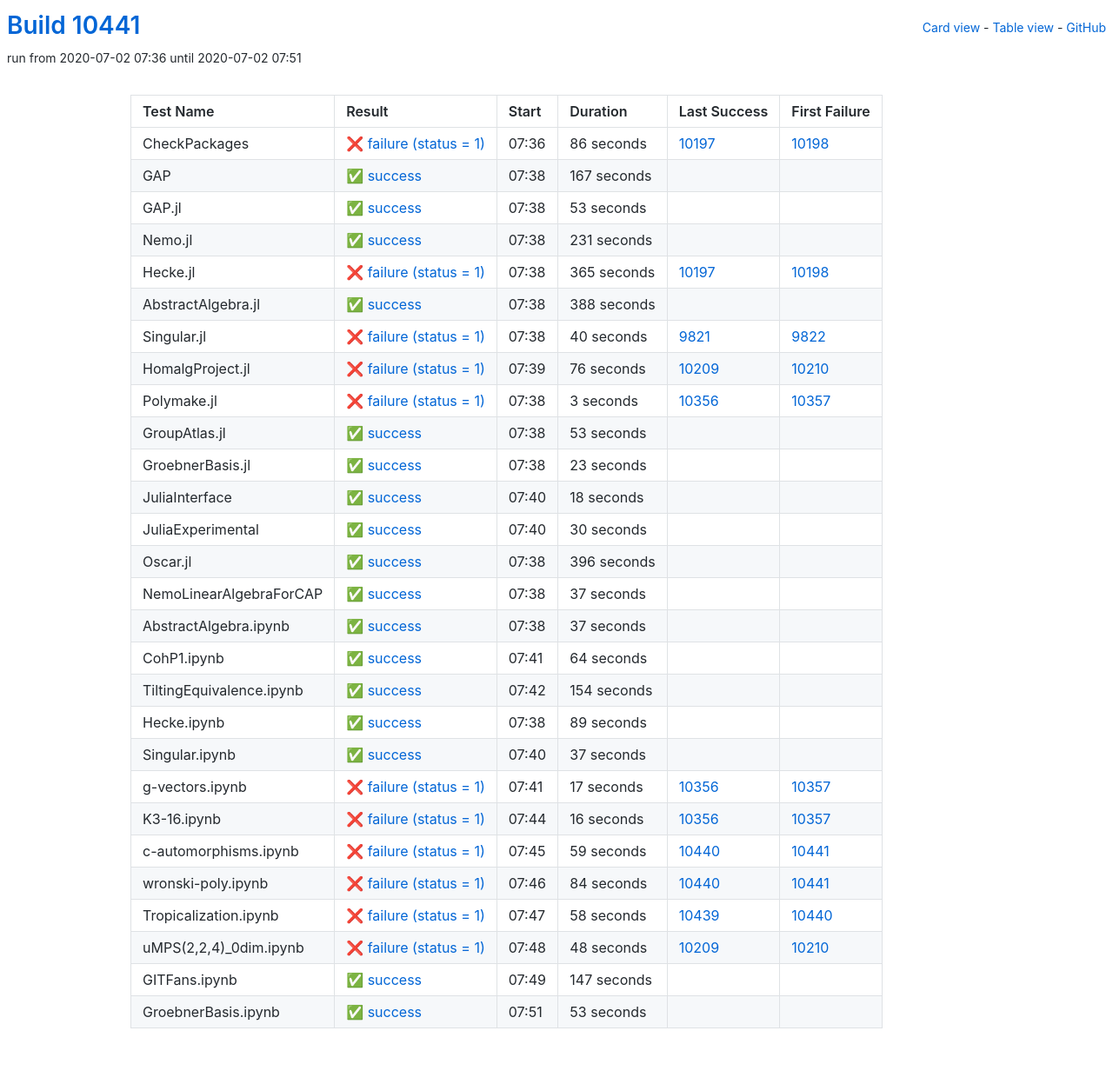
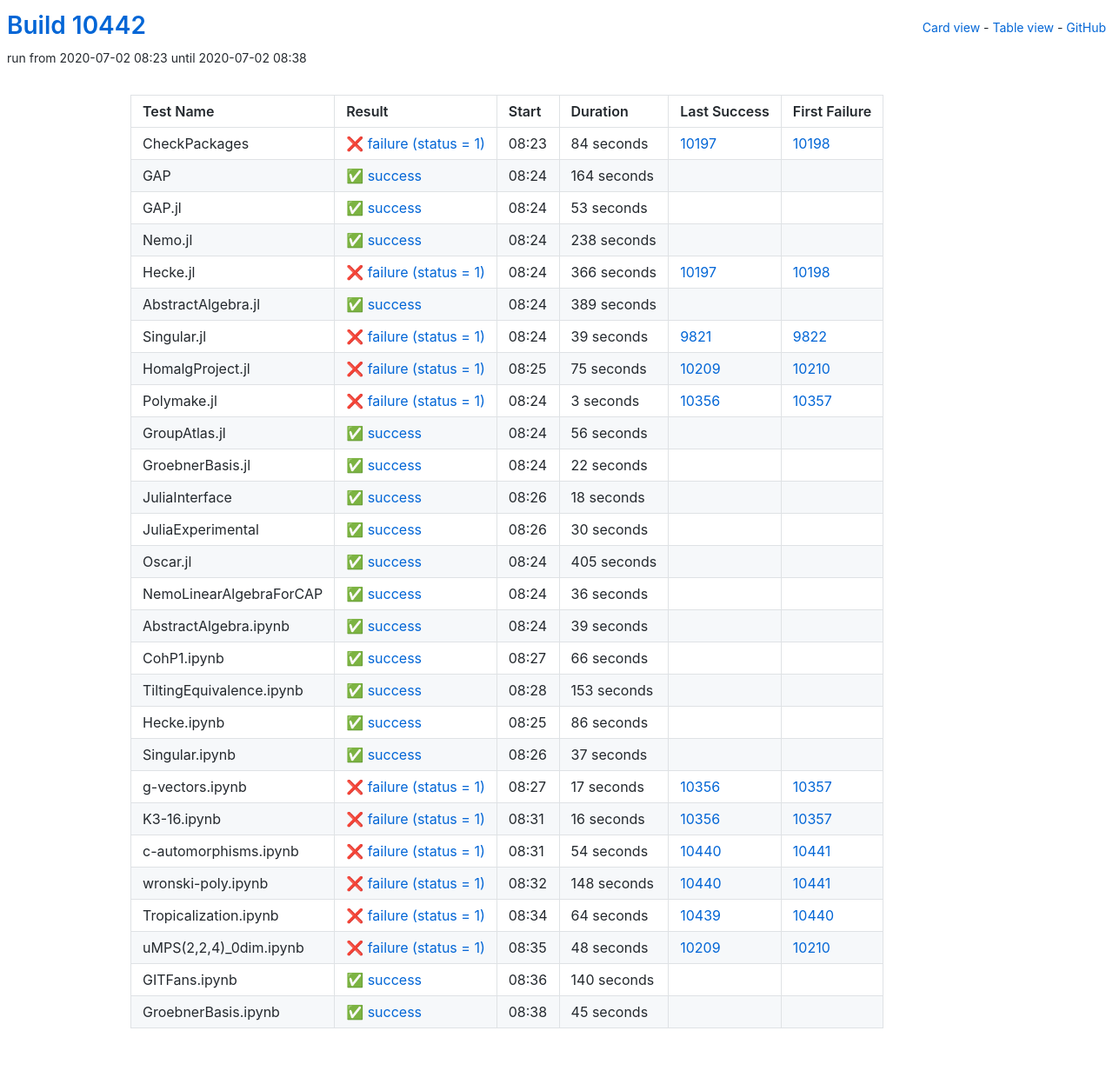
Before and after one commit to oscar-system/oscar-ci-status, a Jekyll site: the page built from table.html, in a window 1280 px wide. Shown: the whole page at 87% size. Built offline with Jekyll 4.4.1, drawn with Linux system fonts in a browser that asks for light colours.

Commit message:
Build #10442

```diff
--- a/_data/ci.yml
+++ b/_data/ci.yml
@@ -1,6 +1,6 @@
 ---
-build: 10441
-build_url: https://oscarci.mathematik.uni-kl.de/job/oscar/10441/
+build: 10442
+build_url: https://oscarci.mathematik.uni-kl.de/job/oscar/10442/
 job: oscar
 organization: oscar-system
 repo: oscar-ci-status
@@ -8,32 +8,32 @@
 tests:
 - name: CheckPackages
   id: checkpackages
-  log: https://oscarci.mathematik.uni-kl.de/job/oscar/10441/artifact/logs/build-10441/CheckPackages.log
-  start: 2020-07-02 07:36
+  log: https://oscarci.mathematik.uni-kl.de/job/oscar/10442/artifact/logs/build-10442/CheckPackages.log
+  start: 2020-07-02 08:23
   success: false
   exitcode: 1
   status: failure
-  duration: 86
+  duration: 84
   last_success: 10197
   last_success_url: https://oscarci.mathematik.uni-kl.de/job/oscar/10197/
   first_failure: 10198
   first_failure_url: https://oscarci.mathematik.uni-kl.de/job/oscar/10198/
 - name: GAP
   id: gap
-  log: https://oscarci.mathematik.uni-kl.de/job/oscar/10441/artifact/logs/build-10441/GAP.log
-  start: 2020-07-02 07:38
+  log: https://oscarci.mathematik.uni-kl.de/job/oscar/10442/artifact/logs/build-10442/GAP.log
+  start: 2020-07-02 08:24
   success: true
   exitcode: 0
   status: success
-  duration: 167
+  duration: 164
   last_success: false
   last_success_url:
   first_failure: false
   first_failure_url:
 - name: GAP.jl
   id: gap-jl
-  log: https://oscarci.mathematik.uni-kl.de/job/oscar/10441/artifact/logs/build-10441/GAP.jl.log
-  start: 2020-07-02 07:38
+  log: https://oscarci.mathematik.uni-kl.de/job/oscar/10442/artifact/logs/build-10442/GAP.jl.log
+  start: 2020-07-02 08:24
   success: true
   exitcode: 0
   status: success
@@ -44,68 +44,68 @@
   first_failure_url:
 - name: Nemo.jl
   id: nemo-jl
-  log: https://oscarci.mathematik.uni-kl.de/job/oscar/10441/artifact/logs/build-10441/Nemo.jl.log
-  start: 2020-07-02 07:38
+  log: https://oscarci.mathematik.uni-kl.de/job/oscar/10442/artifact/logs/build-10442/Nemo.jl.log
+  start: 2020-07-02 08:24
   success: true
   exitcode: 0
   status: success
-  duration: 231
+  duration: 238
   last_success: false
   last_success_url:
   first_failure: false
   first_failure_url:
 - name: Hecke.jl
   id: hecke-jl
-  log: https://oscarci.mathematik.uni-kl.de/job/oscar/10441/artifact/logs/build-10441/Hecke.jl.log
-  start: 2020-07-02 07:38
+  log: https://oscarci.mathematik.uni-kl.de/job/oscar/10442/artifact/logs/build-10442/Hecke.jl.log
+  start: 2020-07-02 08:24
   success: false
   exitcode: 1
   status: failure
-  duration: 365
+  duration: 366
   last_success: 10197
   last_success_url: https://oscarci.mathematik.uni-kl.de/job/oscar/10197/
   first_failure: 10198
   first_failure_url: https://oscarci.mathematik.uni-kl.de/job/oscar/10198/
 - name: AbstractAlgebra.jl
   id: abstractalgebra-jl
-  log: https://oscarci.mathematik.uni-kl.de/job/oscar/10441/artifact/logs/build-10441/AbstractAlgebra.jl.log
-  start: 2020-07-02 07:38
+  log: https://oscarci.mathematik.uni-kl.de/job/oscar/10442/artifact/logs/build-10442/AbstractAlgebra.jl.log
+  start: 2020-07-02 08:24
   success: true
   exitcode: 0
   status: success
-  duration: 388
+  duration: 389
   last_success: false
   last_success_url:
   first_failure: false
   first_failure_url:
 - name: Singular.jl
   id: singular-jl
-  log: https://oscarci.mathematik.uni-kl.de/job/oscar/10441/artifact/logs/build-10441/Singular.jl.log
-  start: 2020-07-02 07:38
+  log: https://oscarci.mathematik.uni-kl.de/job/oscar/10442/artifact/logs/build-10442/Singular.jl.log
+  start: 2020-07-02 08:24
   success: false
   exitcode: 1
   status: failure
-  duration: 40
+  duration: 39
   last_success: 9821
   last_success_url: https://oscarci.mathematik.uni-kl.de/job/oscar/9821/
   first_failure: 9822
   first_failure_url: https://oscarci.mathematik.uni-kl.de/job/oscar/9822/
 - name: HomalgProject.jl
   id: homalgproject-jl
-  log: https://oscarci.mathematik.uni-kl.de/job/oscar/10441/artifact/logs/build-10441/HomalgProject.jl.log
-  start: 2020-07-02 07:39
+  log: https://oscarci.mathematik.uni-kl.de/job/oscar/10442/artifact/logs/build-10442/HomalgProject.jl.log
+  start: 2020-07-02 08:25
   success: false
   exitcode: 1
   status: failure
-  duration: 76
+  duration: 75
   last_success: 10209
   last_success_url: https://oscarci.mathematik.uni-kl.de/job/oscar/10209/
   first_failure: 10210
   first_failure_url: https://oscarci.mathematik.uni-kl.de/job/oscar/10210/
 - name: Polymake.jl
   id: polymake-jl
-  log: https://oscarci.mathematik.uni-kl.de/job/oscar/10441/artifact/logs/build-10441/Polymake.jl.log
-  start: 2020-07-02 07:38
+  log: https://oscarci.mathematik.uni-kl.de/job/oscar/10442/artifact/logs/build-10442/Polymake.jl.log
+  start: 2020-07-02 08:24
   success: false
   exitcode: 1
   status: failure
@@ -116,32 +116,32 @@
   first_failure_url: https://oscarci.mathematik.uni-kl.de/job/oscar/10357/
 - name: GroupAtlas.jl
   id: groupatlas-jl
-  log: https://oscarci.mathematik.uni-kl.de/job/oscar/10441/artifact/logs/build-10441/GroupAtlas.jl.log
-  start: 2020-07-02 07:38
+  log: https://oscarci.mathematik.uni-kl.de/job/oscar/10442/artifact/logs/build-10442/GroupAtlas.jl.log
+  start: 2020-07-02 08:24
   success: true
   exitcode: 0
   status: success
-  duration: 53
+  duration: 56
   last_success: false
   last_success_url:
   first_failure: false
   first_failure_url:
 - name: GroebnerBasis.jl
   id: groebnerbasis-jl
-  log: https://oscarci.mathematik.uni-kl.de/job/oscar/10441/artifact/logs/build-10441/GroebnerBasis.jl.log
-  start: 2020-07-02 07:38
+  log: https://oscarci.mathematik.uni-kl.de/job/oscar/10442/artifact/logs/build-10442/GroebnerBasis.jl.log
+  start: 2020-07-02 08:24
   success: true
   exitcode: 0
   status: success
-  duration: 23
+  duration: 22
   last_success: false
   last_success_url:
   first_failure: false
   first_failure_url:
 - name: JuliaInterface
   id: juliainterface
-  log: https://oscarci.mathematik.uni-kl.de/job/oscar/10441/artifact/logs/build-10441/JuliaInterface.log
-  start: 2020-07-02 07:40
+  log: https://oscarci.mathematik.uni-kl.de/job/oscar/10442/artifact/logs/build-10442/JuliaInterface.log
+  start: 2020-07-02 08:26
   success: true
   exitcode: 0
   status: success
@@ -152,8 +152,8 @@
   first_failure_url:
 - name: JuliaExperimental
   id: juliaexperimental
-  log: https://oscarci.mathematik.uni-kl.de/job/oscar/10441/artifact/logs/build-10441/JuliaExperimental.log
-  start: 2020-07-02 07:40
+  log: https://oscarci.mathematik.uni-kl.de/job/oscar/10442/artifact/logs/build-10442/JuliaExperimental.log
+  start: 2020-07-02 08:26
   success: true
   exitcode: 0
   status: success
@@ -164,80 +164,80 @@
   first_failure_url:
 - name: Oscar.jl
   id: oscar-jl
-  log: https://oscarci.mathematik.uni-kl.de/job/oscar/10441/artifact/logs/build-10441/Oscar.jl.log
-  start: 2020-07-02 07:38
+  log: https://oscarci.mathematik.uni-kl.de/job/oscar/10442/artifact/logs/build-10442/Oscar.jl.log
+  start: 2020-07-02 08:24
   success: true
   exitcode: 0
   status: success
-  duration: 396
+  duration: 405
   last_success: false
   last_success_url:
   first_failure: false
   first_failure_url:
 - name: NemoLinearAlgebraForCAP
   id: nemolinearalgebraforcap
-  log: https://oscarci.mathematik.uni-kl.de/job/oscar/10441/artifact/logs/build-10441/NemoLinearAlgebraForCAP.log
-  start: 2020-07-02 07:38
+  log: https://oscarci.mathematik.uni-kl.de/job/oscar/10442/artifact/logs/build-10442/NemoLinearAlgebraForCAP.log
+  start: 2020-07-02 08:24
   success: true
   exitcode: 0
   status: success
-  duration: 37
+  duration: 36
   last_success: false
   last_success_url:
   first_failure: false
   first_failure_url:
 - name: AbstractAlgebra.ipynb
   id: abstractalgebra-ipynb
-  log: https://oscarci.mathematik.uni-kl.de/job/oscar/10441/artifact/logs/build-10441/AbstractAlgebra.ipynb.log
-  start: 2020-07-02 07:38
+  log: https://oscarci.mathematik.uni-kl.de/job/oscar/10442/artifact/logs/build-10442/AbstractAlgebra.ipynb.log
+  start: 2020-07-02 08:24
   success: true
   exitcode: 0
   status: success
-  duration: 37
+  duration: 39
   last_success: false
   last_success_url:
   first_failure: false
   first_failure_url:
 - name: CohP1.ipynb
   id: cohp1-ipynb
-  log: https://oscarci.mathematik.uni-kl.de/job/oscar/10441/artifact/logs/build-10441/CohP1.ipynb.log
-  start: 2020-07-02 07:41
+  log: https://oscarci.mathematik.uni-kl.de/job/oscar/10442/artifact/logs/build-10442/CohP1.ipynb.log
+  start: 2020-07-02 08:27
   success: true
   exitcode: 0
   status: success
-  duration: 64
+  duration: 66
   last_success: false
   last_success_url:
   first_failure: false
   first_failure_url:
 - name: TiltingEquivalence.ipynb
   id: tiltingequivalence-ipynb
-  log: https://oscarci.mathematik.uni-kl.de/job/oscar/10441/artifact/logs/build-10441/TiltingEquivalence.ipynb.log
-  start: 2020-07-02 07:42
+  log: https://oscarci.mathematik.uni-kl.de/job/oscar/10442/artifact/logs/build-10442/TiltingEquivalence.ipynb.log
+  start: 2020-07-02 08:28
   success: true
   exitcode: 0
   status: success
-  duration: 154
+  duration: 153
   last_success: false
   last_success_url:
   first_failure: false
   first_failure_url:
 - name: Hecke.ipynb
   id: hecke-ipynb
-  log: https://oscarci.mathematik.uni-kl.de/job/oscar/10441/artifact/logs/build-10441/Hecke.ipynb.log
-  start: 2020-07-02 07:38
+  log: https://oscarci.mathematik.uni-kl.de/job/oscar/10442/artifact/logs/build-10442/Hecke.ipynb.log
+  start: 2020-07-02 08:25
   success: true
   exitcode: 0
   status: success
-  duration: 89
+  duration: 86
   last_success: false
   last_success_url:
   first_failure: false
   first_failure_url:
 - name: Singular.ipynb
   id: singular-ipynb
-  log: https://oscarci.mathematik.uni-kl.de/job/oscar/10441/artifact/logs/build-10441/Singular.ipynb.log
-  start: 2020-07-02 07:40
+  log: https://oscarci.mathematik.uni-kl.de/job/oscar/10442/artifact/logs/build-10442/Singular.ipynb.log
+  start: 2020-07-02 08:26
   success: true
   exitcode: 0
   status: success
@@ -248,8 +248,8 @@
   first_failure_url:
 - name: g-vectors.ipynb
   id: g-vectors-ipynb
-  log: https://oscarci.mathematik.uni-kl.de/job/oscar/10441/artifact/logs/build-10441/g-vectors.ipynb.log
-  start: 2020-07-02 07:41
+  log: https://oscarci.mathematik.uni-kl.de/job/oscar/10442/artifact/logs/build-10442/g-vectors.ipynb.log
+  start: 2020-07-02 08:27
   success: false
   exitcode: 1
   status: failure
@@ -260,8 +260,8 @@
   first_failure_url: https://oscarci.mathematik.uni-kl.de/job/oscar/10357/
 - name: K3-16.ipynb
   id: k3-16-ipynb
-  log: https://oscarci.mathematik.uni-kl.de/job/oscar/10441/artifact/logs/build-10441/K3-16.ipynb.log
-  start: 2020-07-02 07:44
+  log: https://oscarci.mathematik.uni-kl.de/job/oscar/10442/artifact/logs/build-10442/K3-16.ipynb.log
+  start: 2020-07-02 08:31
   success: false
   exitcode: 1
   status: failure
@@ -272,44 +272,44 @@
   first_failure_url: https://oscarci.mathematik.uni-kl.de/job/oscar/10357/
 - name: c-automorphisms.ipynb
   id: c-automorphisms-ipynb
-  log: https://oscarci.mathematik.uni-kl.de/job/oscar/10441/artifact/logs/build-10441/c-automorphisms.ipynb.log
-  start: 2020-07-02 07:45
+  log: https://oscarci.mathematik.uni-kl.de/job/oscar/10442/artifact/logs/build-10442/c-automorphisms.ipynb.log
+  start: 2020-07-02 08:31
   success: false
   exitcode: 1
   status: failure
-  duration: 59
+  duration: 54
   last_success: 10440
   last_success_url: https://oscarci.mathematik.uni-kl.de/job/oscar/10440/
   first_failure: 10441
   first_failure_url: https://oscarci.mathematik.uni-kl.de/job/oscar/10441/
 - name: wronski-poly.ipynb
   id: wronski-poly-ipynb
-  log: https://oscarci.mathematik.uni-kl.de/job/oscar/10441/artifact/logs/build-10441/wronski-poly.ipynb.log
-  start: 2020-07-02 07:46
+  log: https://oscarci.mathematik.uni-kl.de/job/oscar/10442/artifact/logs/build-10442/wronski-poly.ipynb.log
+  start: 2020-07-02 08:32
   success: false
   exitcode: 1
   status: failure
-  duration: 84
+  duration: 148
   last_success: 10440
   last_success_url: https://oscarci.mathematik.uni-kl.de/job/oscar/10440/
   first_failure: 10441
   first_failure_url: https://oscarci.mathematik.uni-kl.de/job/oscar/10441/
 - name: Tropicalization.ipynb
   id: tropicalization-ipynb
-  log: https://oscarci.mathematik.uni-kl.de/job/oscar/10441/artifact/logs/build-10441/Tropicalization.ipynb.log
-  start: 2020-07-02 07:47
+  log: https://oscarci.mathematik.uni-kl.de/job/oscar/10442/artifact/logs/build-10442/Tropicalization.ipynb.log
+  start: 2020-07-02 08:34
   success: false
   exitcode: 1
   status: failure
-  duration: 58
+  duration: 64
   last_success: 10439
   last_success_url: https://oscarci.mathematik.uni-kl.de/job/oscar/10439/
   first_failure: 10440
   first_failure_url: https://oscarci.mathematik.uni-kl.de/job/oscar/10440/
 - name: uMPS(2,2,4)_0dim.ipynb
   id: umps-2-2-4-0dim-ipynb
-  log: https://oscarci.mathematik.uni-kl.de/job/oscar/10441/artifact/logs/build-10441/uMPS-2-2-4-_0dim.ipynb.log
-  start: 2020-07-02 07:48
+  log: https://oscarci.mathematik.uni-kl.de/job/oscar/10442/artifact/logs/build-10442/uMPS-2-2-4-_0dim.ipynb.log
+  start: 2020-07-02 08:35
   success: false
   exitcode: 1
   status: failure
@@ -320,24 +320,24 @@
   first_failure_url: https://oscarci.mathematik.uni-kl.de/job/oscar/10210/
 - name: GITFans.ipynb
   id: gitfans-ipynb
-  log: https://oscarci.mathematik.uni-kl.de/job/oscar/10441/artifact/logs/build-10441/GITFans.ipynb.log
-  start: 2020-07-02 07:49
+  log: https://oscarci.mathematik.uni-kl.de/job/oscar/10442/artifact/logs/build-10442/GITFans.ipynb.log
+  start: 2020-07-02 08:36
   success: true
   exitcode: 0
   status: success
-  duration: 147
+  duration: 140
   last_success: false
   last_success_url:
   first_failure: false
   first_failure_url:
 - name: GroebnerBasis.ipynb
   id: groebnerbasis-ipynb
-  log: https://oscarci.mathematik.uni-kl.de/job/oscar/10441/artifact/logs/build-10441/GroebnerBasis.ipynb.log
-  start: 2020-07-02 07:51
+  log: https://oscarci.mathematik.uni-kl.de/job/oscar/10442/artifact/logs/build-10442/GroebnerBasis.ipynb.log
+  start: 2020-07-02 08:38
   success: true
   exitcode: 0
   status: success
-  duration: 53
+  duration: 45
   last_success: false
   last_success_url:
   first_failure: false
```
Also changed, not shown: README.md.
